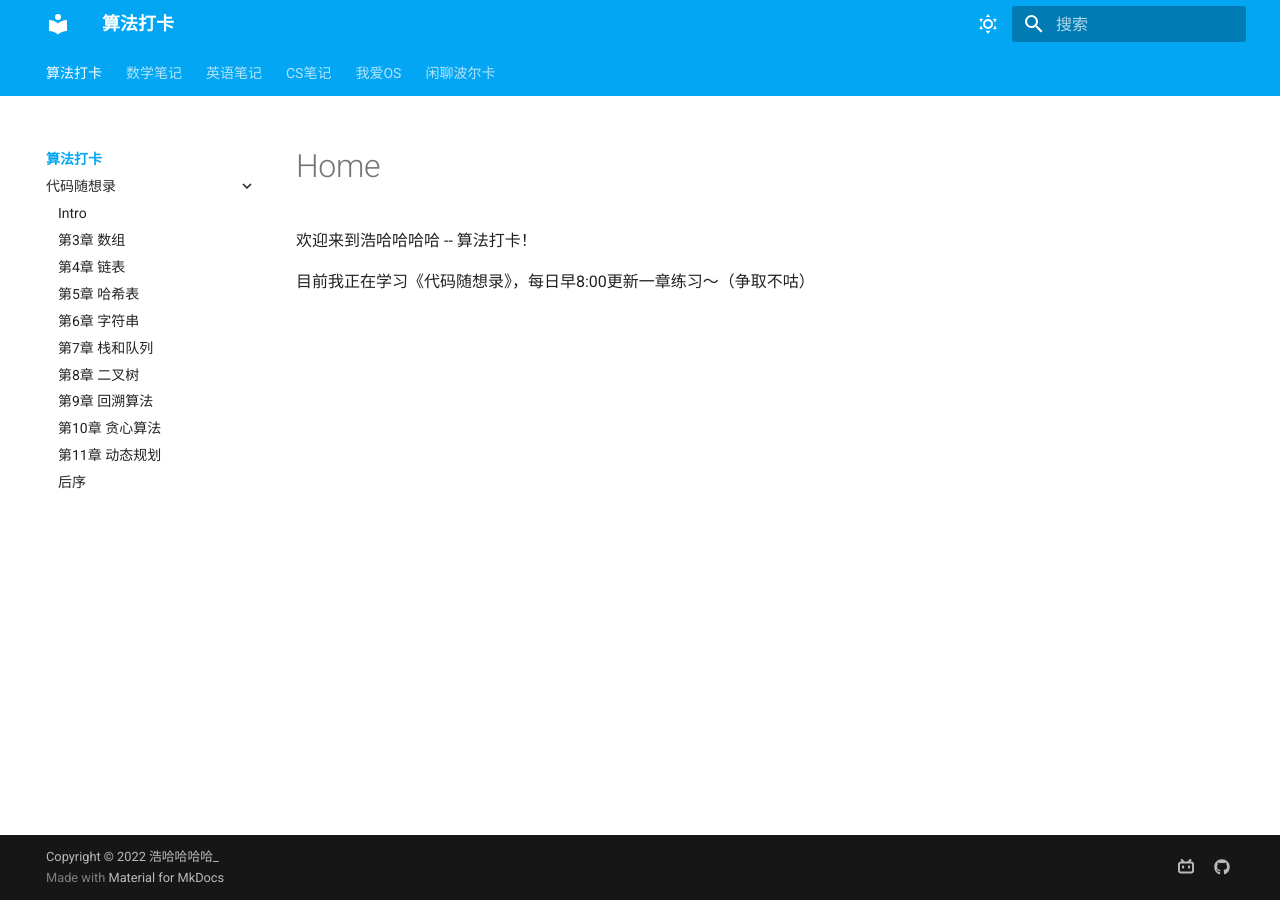
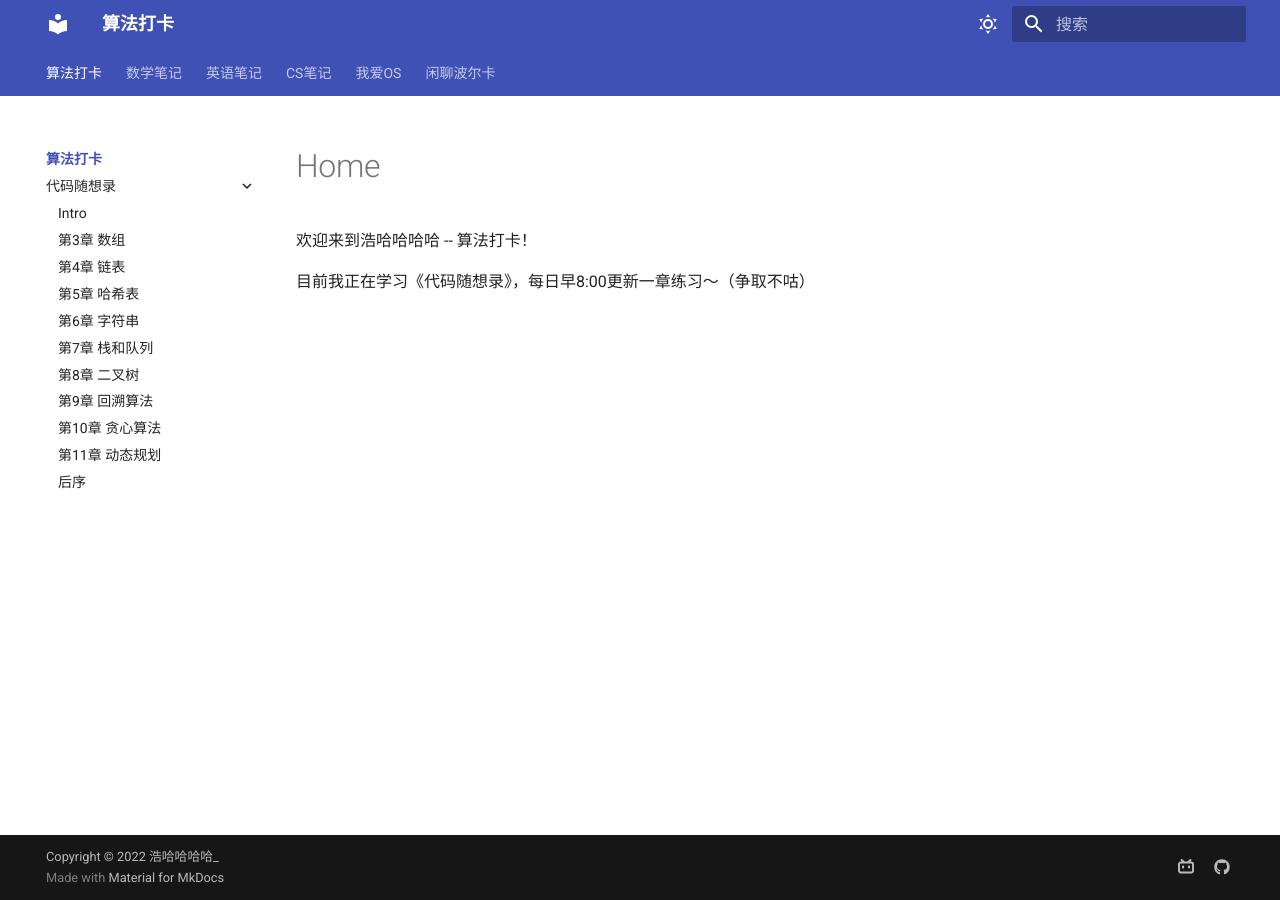
Before and after one commit to Haohahahaha/alg, an MkDocs documentation site: the page built from docs/index.md, in a window 1280 px wide. Built offline with MkDocs 1.6.1 and Material for MkDocs 9.7.7, drawn with Linux system fonts in a browser that asks for light colours.

Commit message:
2022-07-03_18:28:33 update

```diff
--- a/mkdocs.yml
+++ b/mkdocs.yml
@@ -6,14 +6,14 @@ theme:
   palette:
     - media: "(prefers-color-scheme: light)"
       scheme: default
-      primary: light blue
+      primary: indigo
       accent: deep purple
       toggle:
         icon: material/weather-sunny
         name: Switch to dark mode
     - media: "(prefers-color-scheme: dark)"
       scheme: slate
-      primary: cyan
+      primary: lime
       accent: deep purple
       toggle:
         icon: material/weather-night
```
